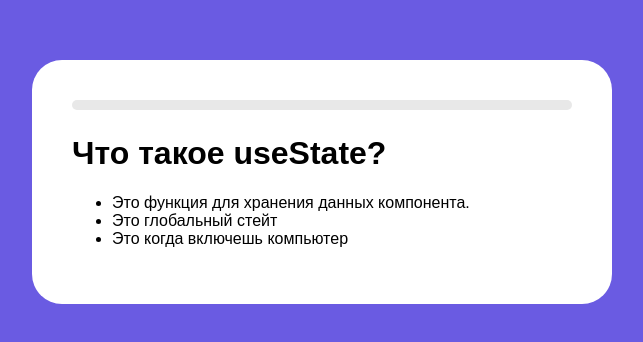
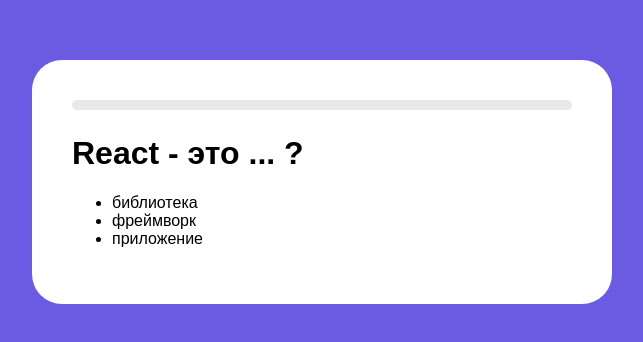
Before and after one commit to Nick536363/React_QuizShow, a React (Create React App) app: page / in a window 1280 px wide. Shown: the part 218-560 px from the top of the page, without its empty margins (318-961 px from the left). Built offline with nearby package versions, Linux system fonts and the light colour scheme.

Commit message:
added props from App.js + removed text from div of progress line

```diff
--- a/src/Game.jsx
+++ b/src/Game.jsx
@@ -1,15 +1,15 @@
 import './Game.css'
 
-function Game(){
+function Game(props){
     return(
         <div className="Game">
         <div className="progress"></div>
-        <h1>Что такое useState?</h1>
+        <h1>{props.question["title"]}</h1>
 
         <ul>
-            <li>Это функция для хранения данных компонента.</li>
-            <li>Это глобальный стейт</li>
-            <li>Это когда включешь компьютер</li>
+            <li>{props.question["variants"][0]}</li>
+            <li>{props.question["variants"][1]}</li>
+            <li>{props.question["variants"][2]}</li>
         </ul>
 
         </div>
```
